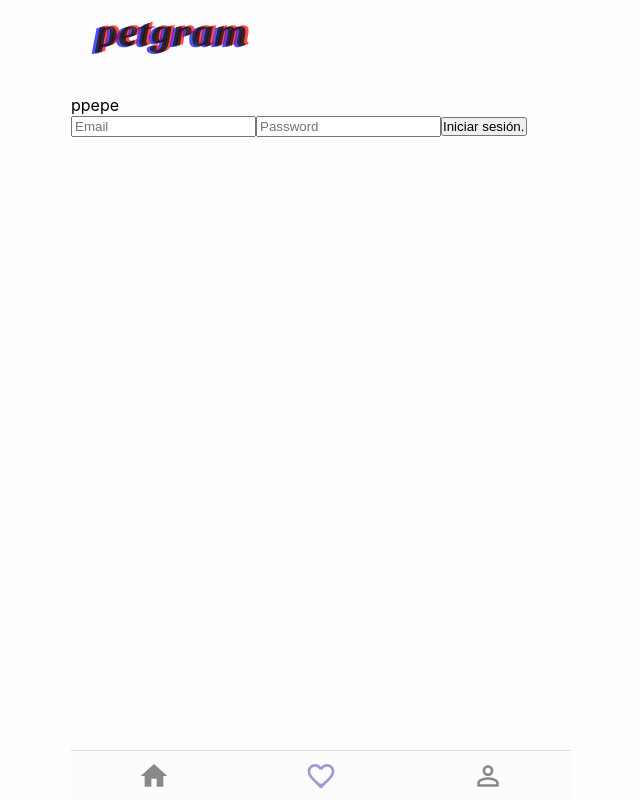
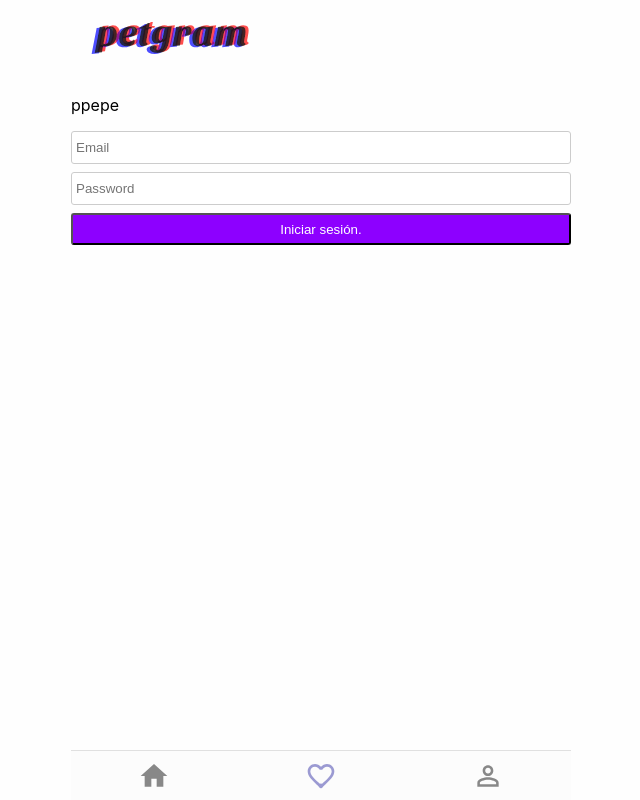
Before and after one commit to oscary25/gather-pets, a React app: page /favs in a window 1280 px wide. Shown: the whole page, without its empty margins (319-959 px from the left). Built offline with nearby package versions, Linux system fonts and the light colour scheme.

Commit message:
Add style to form

```diff
--- a/src/Components/UserForm/index.js
+++ b/src/Components/UserForm/index.js
@@ -1,5 +1,6 @@
 import React from "react";
 
+import { Form, Input, Button } from "./styles";
 import useInputValue from "../Hooks/useInputValue";
 const UserForm = ({ onSubmit }) => {
   const value = useInputValue({
@@ -9,11 +10,11 @@
 
   return (
     <div>
-      <form onSubmit={onSubmit}>
-        <input placeholder="Email" {...value.Email} />
-        <input placeholder="Password" type="password" {...value.Password} />
-        <button>Iniciar sesión.</button>
-      </form>
+      <Form onSubmit={onSubmit}>
+        <Input placeholder="Email" {...value.Email} />
+        <Input placeholder="Password" type="password" {...value.Password} />
+        <Button>Iniciar sesión.</Button>
+      </Form>
     </div>
   );
 };
--- /dev/null
+++ b/src/Components/UserForm/styles.js
@@ -0,0 +1,30 @@
+import styled from "styled-components";
+
+export const Form = styled.form`
+  padding: 16px 0;
+`;
+
+export const Input = styled.input`
+  border: 1px solid #ccc;
+  border-radius: 3px;
+  margin-bottom: 8px;
+  padding: 8px 4px;
+  display: block;
+  width: 100%;
+`;
+
+export const Button = styled.button`
+  background: #8d00ff;
+  border-radius: 3px;
+  color: #fff;
+  height: 32px;
+  display: block;
+  width: 100%;
+  text-align: center;
+`;
+
+export const Title = styled.h2`
+  font-size: 16px;
+  font-weight: 500;
+  padding: 8px 0;
+`;
```
